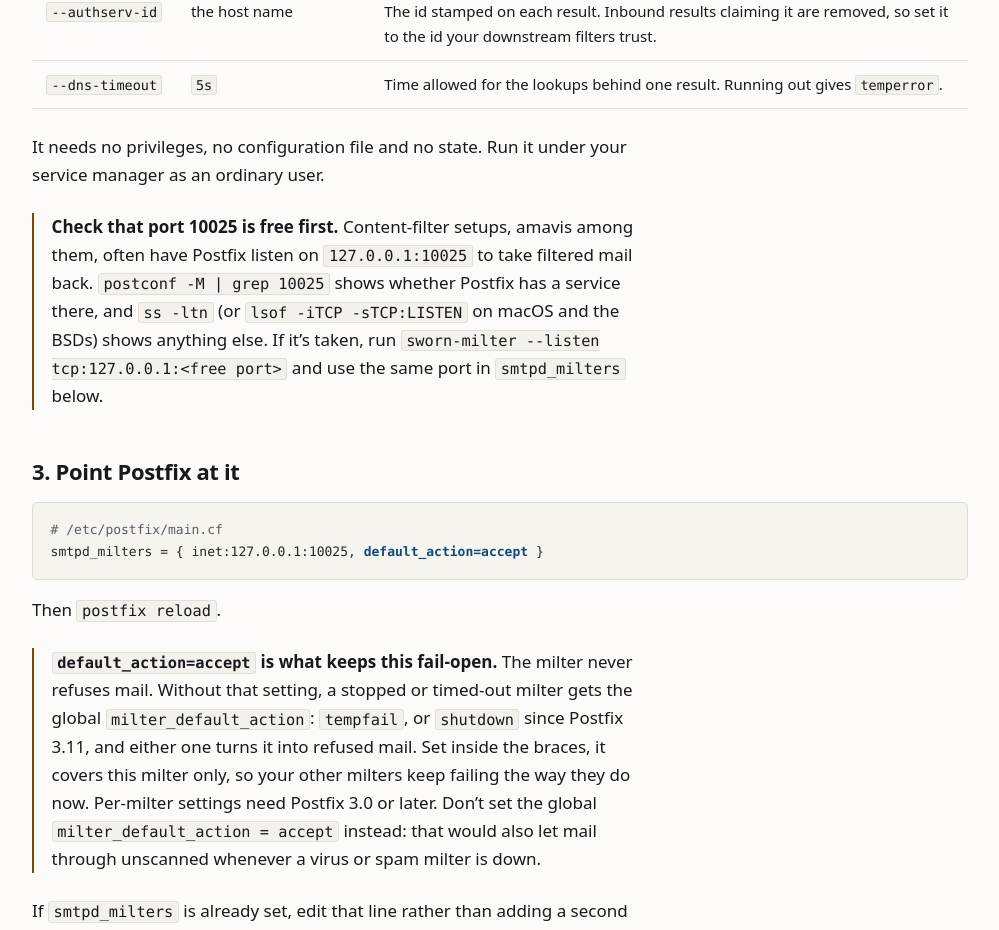
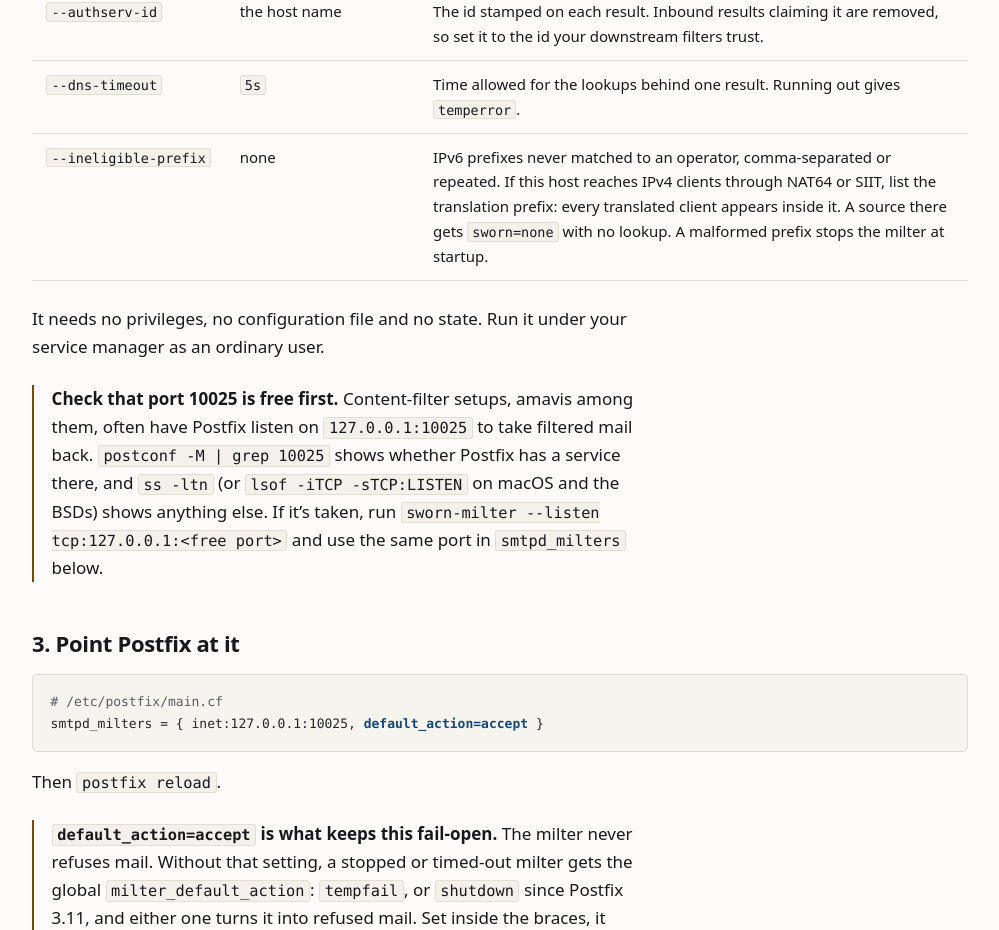
Before and after one commit to swornmail/swornmail.dev, a Next.js app: page /milter in a window 1280 px wide. Shown: the part 980-1910 px from the top of the page, without its empty margins (272-1271 px from the left). Built offline with nearby package versions, Linux system fonts and the light colour scheme.

Commit message:
docs: document the ineligible-prefix settings (#13)
/milter/ lists --ineligible-prefix and /rspamd/ lists
ineligible_prefixes. Both say why a host behind NAT64 or SIIT needs to
set them: every translated client appears inside the translation
prefix.

```diff
--- a/app/milter/page.tsx
+++ b/app/milter/page.tsx
@@ -124,6 +124,19 @@ export default function Milter() {
             <td>
               Time allowed for the lookups behind one result. Running out gives{" "}
               <C>temperror</C>.
+            </td>
+          </tr>
+          <tr>
+            <td className="whitespace-nowrap">
+              <C>--ineligible-prefix</C>
+            </td>
+            <td>none</td>
+            <td>
+              IPv6 prefixes never matched to an operator, comma-separated or
+              repeated. If this host reaches IPv4 clients through NAT64 or SIIT,
+              list the translation prefix: every translated client appears
+              inside it. A source there gets <C>sworn=none</C> with no lookup.
+              A malformed prefix stops the milter at startup.
             </td>
           </tr>
         </Table>
--- a/app/rspamd/page.tsx
+++ b/app/rspamd/page.tsx
@@ -140,6 +140,20 @@ export default function Rspamd() {
               Use the client host name Postfix has already confirmed instead of
               looking it up again. Set it to <C>false</C> if rspamd gets mail
               from something whose reverse DNS check you don&rsquo;t trust.
+            </td>
+          </tr>
+          <tr>
+            <td className="whitespace-nowrap">
+              <C>ineligible_prefixes</C>
+            </td>
+            <td>
+              <C>[]</C>
+            </td>
+            <td>
+              IPv6 prefixes never matched to an operator. If rspamd sees IPv4
+              clients through NAT64 or SIIT, list the translation prefix:
+              every translated client appears inside it. A malformed entry
+              disables the module, with an error in the log.
             </td>
           </tr>
           <tr>
```
